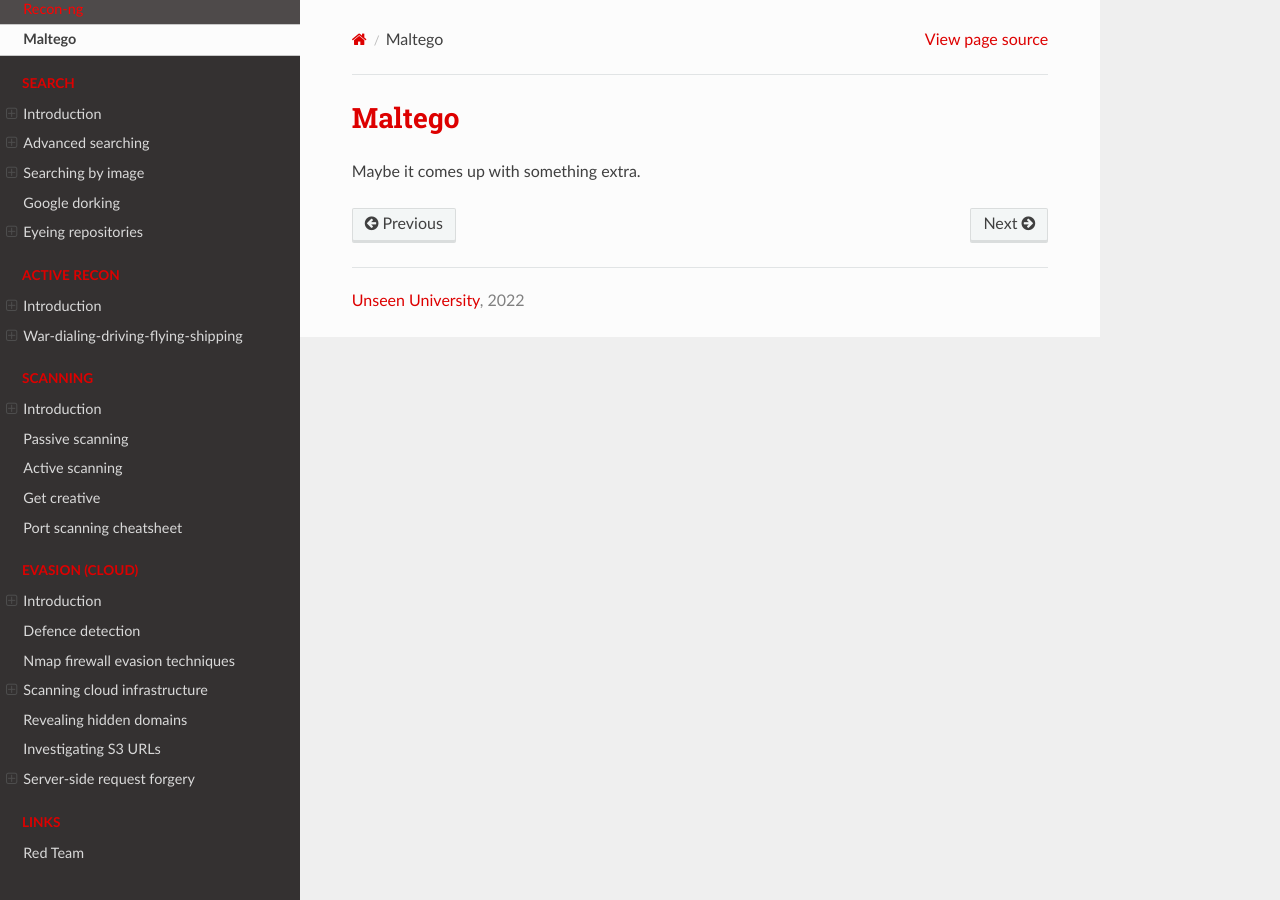
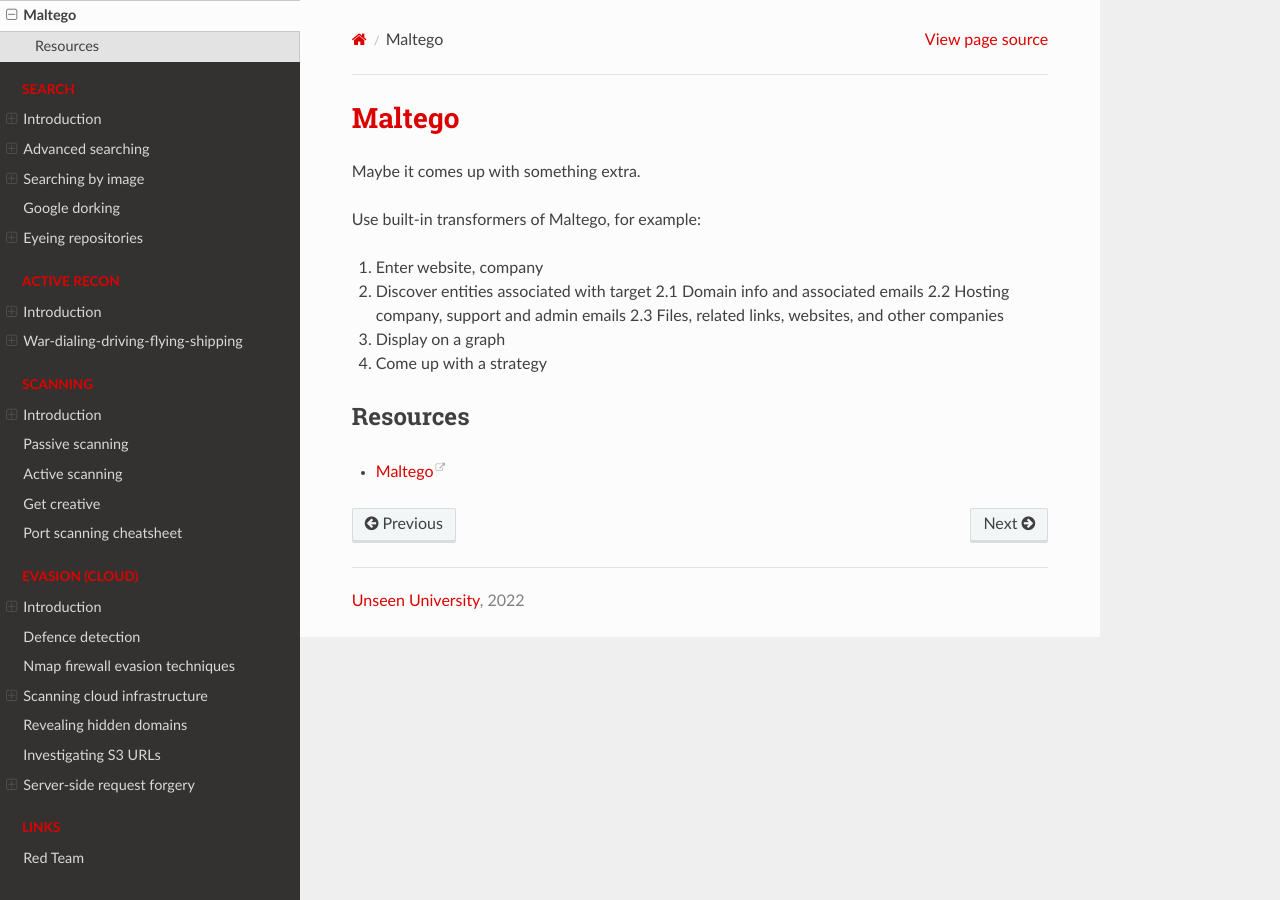
Before and after one commit to tymyrddin/red-recon, a Sphinx documentation site: the page built from source/docs/osint/maltego.md, in a window 1280 px wide. Built offline with Sphinx 7.4.7 and the Read the Docs theme 2.0.0, drawn with Linux system fonts in a browser that asks for light colours.

```diff
--- a/source/docs/osint/maltego.md
+++ b/source/docs/osint/maltego.md
@@ -1,3 +1,17 @@
 # Maltego
 
 Maybe it comes up with something extra.
+
+Use built-in transformers of Maltego, for example:
+
+1. Enter website, company
+2. Discover entities associated with target
+    2.1 Domain info and associated emails
+    2.2 Hosting company, support and admin emails
+    2.3 Files, related links, websites, and other companies
+3. Display on a graph
+4. Come up with a strategy
+
+## Resources
+
+* [Maltego](https://www.maltego.com)
```
